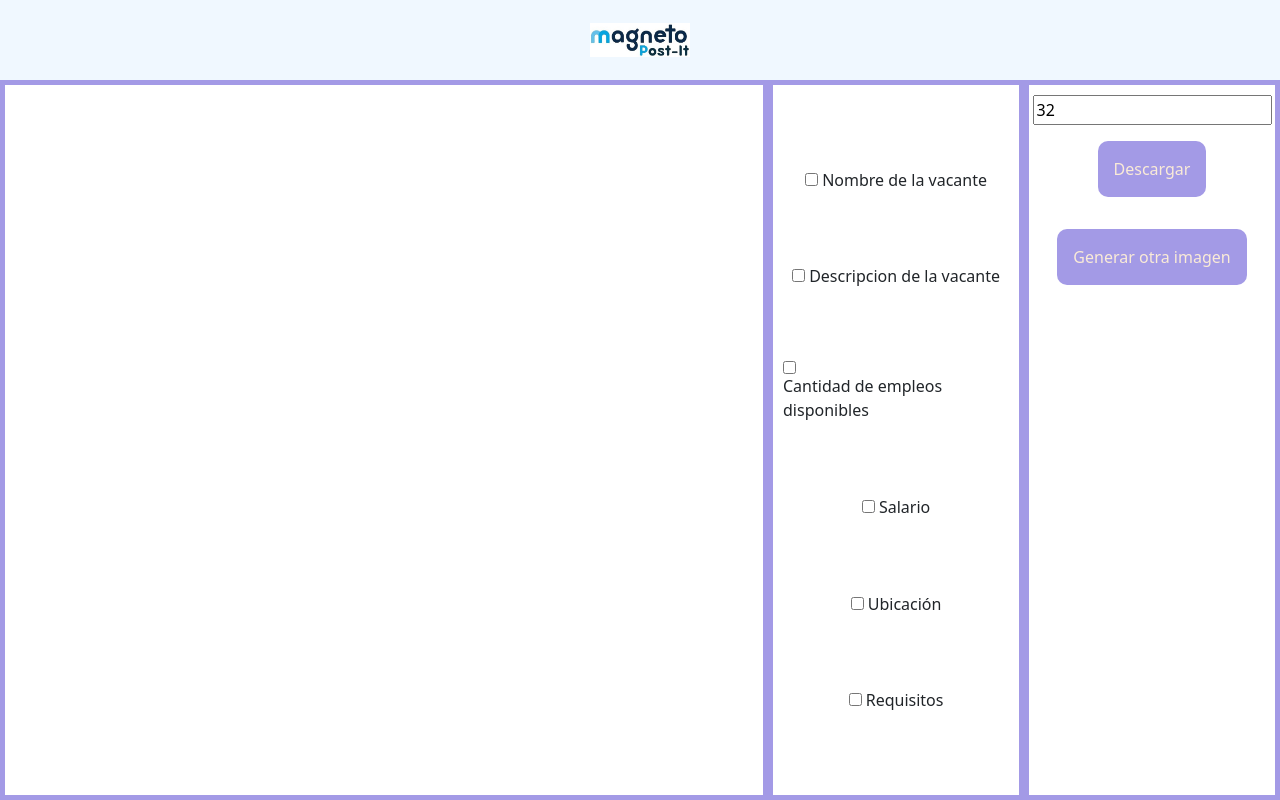
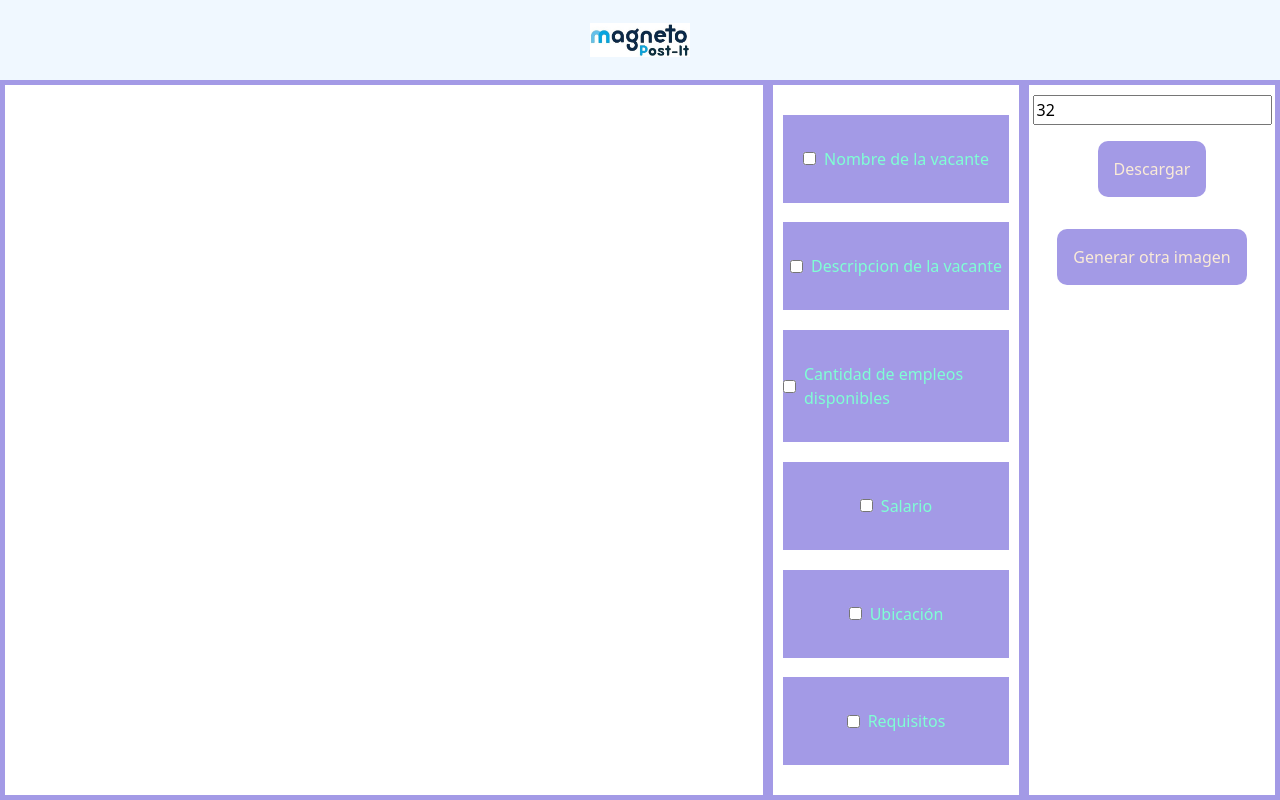
Before and after one commit to edup3/Magneto-Post-It, a Django app: template image_generator/templates/image_gen.html in a window 1280 px wide. Run offline with Django 5.2, Linux system fonts and the light colour scheme; the template is opened without the code that fills it, so the values that code supplies are empty.

Commit message:
modificado checkbox style

```diff
--- a/image_generator/static/image-canva.css
+++ b/image_generator/static/image-canva.css
@@ -53,8 +53,19 @@
     justify-content: space-evenly;
 }
 .item{
+    display: flex;
     align-self: center;
     align-content: center;
+    width: 100%;
+    padding: 2em 0px    ;
+    background-color: #a39ae6;
+    color: aquamarine;
+    align-items: center;
+    justify-content: center;
+}
+.data{
+    background-color: aquamarine;
+    margin-right: 0.5rem ;
 }
 .boton{
     padding: 1rem;
--- a/image_generator/templates/image_gen.html
+++ b/image_generator/templates/image_gen.html
@@ -61,9 +61,11 @@
         $('.data').change(function(){
             if($(this).is(':checked')){
                 var valor =  $(this).val();
-                var temp = '<input type="text" class="texto" id="'+$(this).attr('id')+'text" value="'+valor+ '">';
+                var tempid = $(this).attr('id')+'text';
+                var temp = '<input type="text" class="texto" id="'+tempid +'" value="'+valor+ '">';
                 $('#textos').append(temp);
-                var text = {id:$(this).attr('id') + 'text', text:valor,x:300,y:parseInt(font_size.value)};
+                $('#textos').append(label);
+                var text = {id:tempid, text:valor,x:300,y:parseInt(font_size.value)};
                 text.width = ctx.measureText(text.text).width;
                 text.height = parseInt(font_size.value);
                 texts.push(text);
@@ -122,7 +124,6 @@
             e.preventDefault();
             startX=parseInt(e.clientX-offsetX);
             startY=parseInt(e.clientY-offsetY);
-            console.log(texts);
 
             // Put your mousedown stuff here
             for(var i=0;i<texts.length;i++){
```
